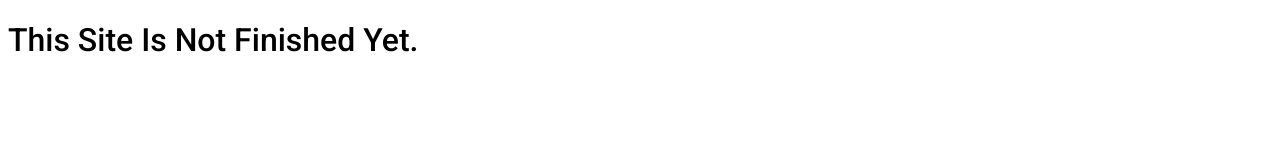
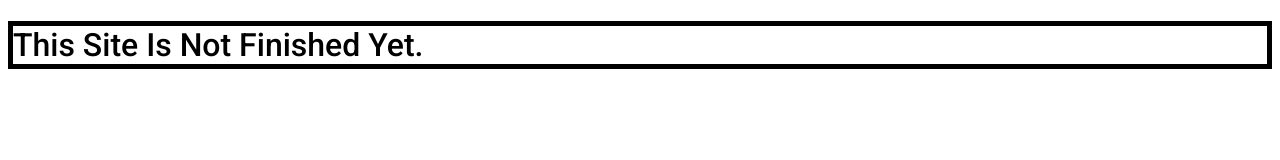
Before and after one commit to RedCommand-dev/MinecraftTools, a plain HTML site: page index.html in a window 1280 px wide. Drawn offline with Linux system fonts and the light colour scheme.

Commit message:
Update style.css

```diff
--- a/style.css
+++ b/style.css
@@ -2,4 +2,6 @@
 h1 {
   font-family: 'Roboto';
   font-weight: 500;
+  border-width: 5px;
+  border-style: solid;
 }
```
